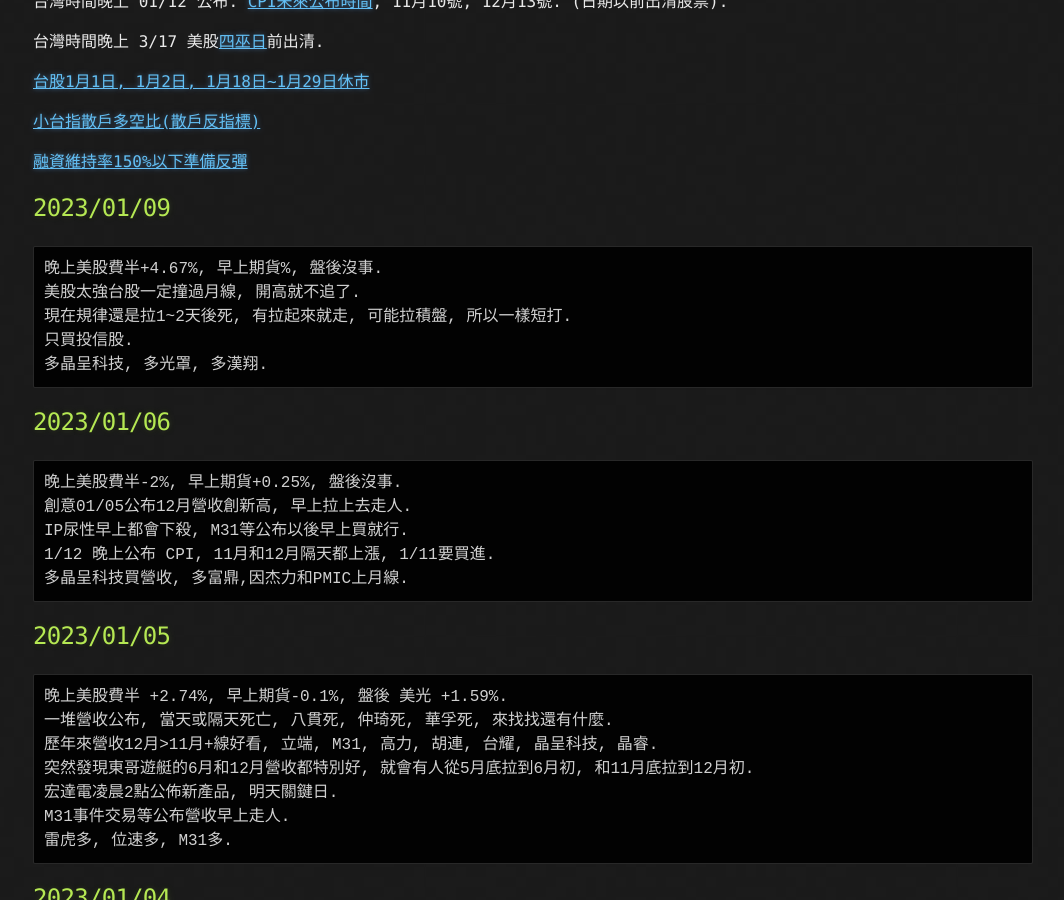
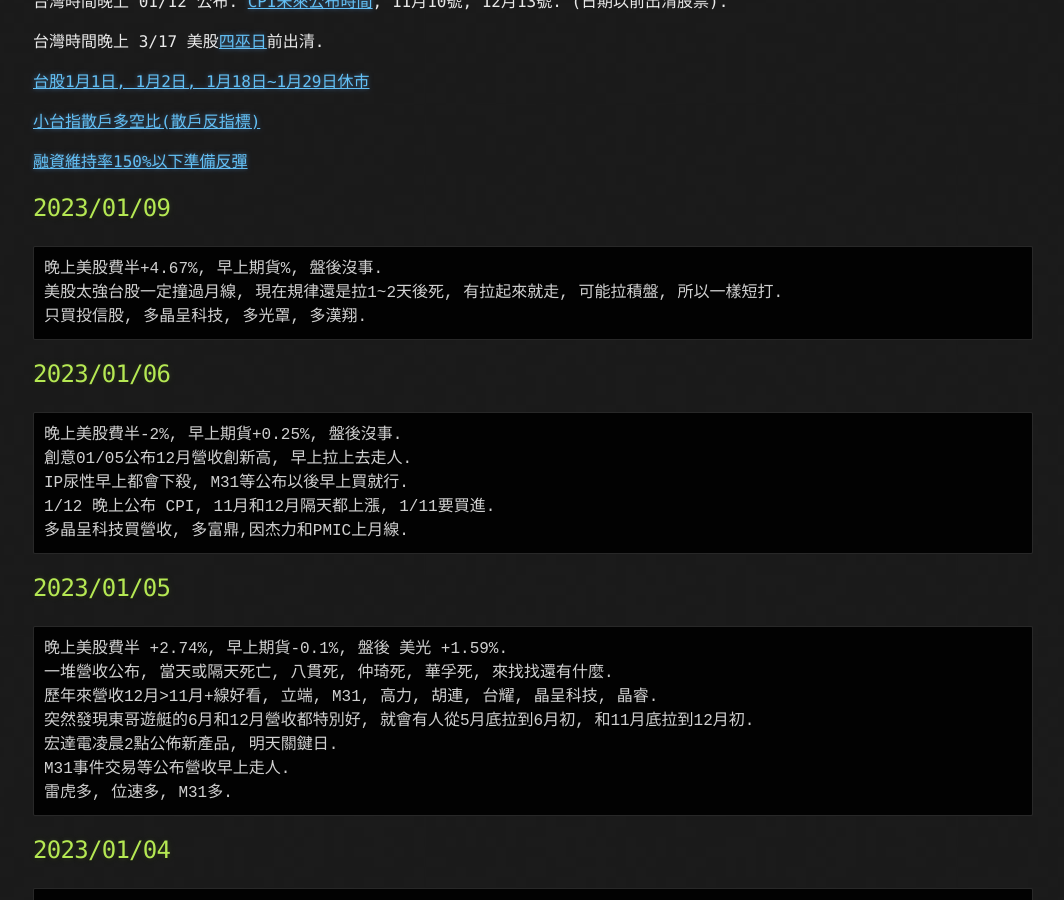
Before and after one commit to lepg5487/Stock_God, a Jekyll site: the page built from index.md, in a window 1280 px wide and 900 px high, scrolled down 428 px. Shown: the whole window, without its empty margins (107-1171 px from the left). Built offline with Jekyll 4.4.1, drawn with Linux system fonts in a browser that asks for light colours; our own code applies the rules of GitHub Pages for plain Markdown files.

Commit message:
Update index.md

````diff
--- a/index.md
+++ b/index.md
@@ -23,10 +23,8 @@
 ## 2023/01/09
 ```
 晚上美股費半+4.67%, 早上期貨%, 盤後沒事.
-美股太強台股一定撞過月線, 開高就不追了.
-現在規律還是拉1~2天後死, 有拉起來就走, 可能拉積盤, 所以一樣短打.
-只買投信股.
-多晶呈科技, 多光罩, 多漢翔.
+美股太強台股一定撞過月線, 現在規律還是拉1~2天後死, 有拉起來就走, 可能拉積盤, 所以一樣短打.
+只買投信股, 多晶呈科技, 多光罩, 多漢翔.
 ```
 
 ## 2023/01/06
````
